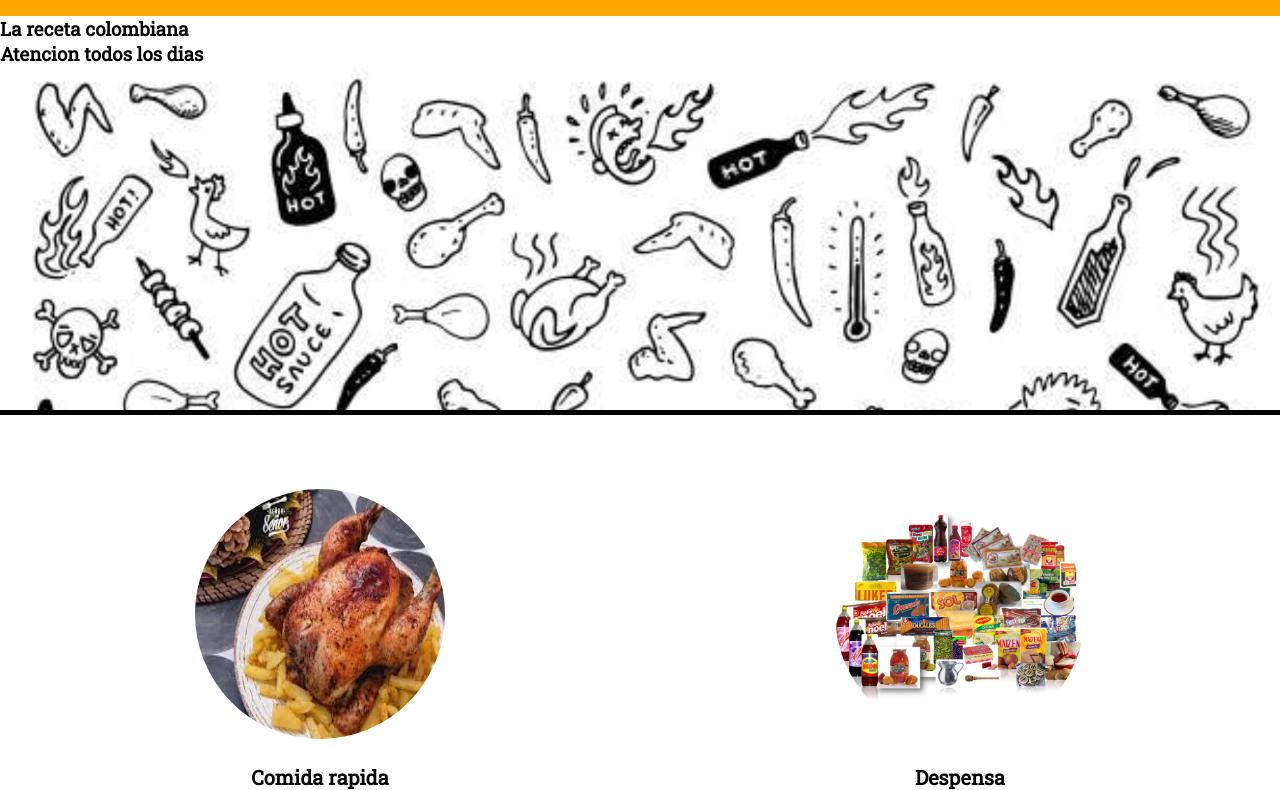
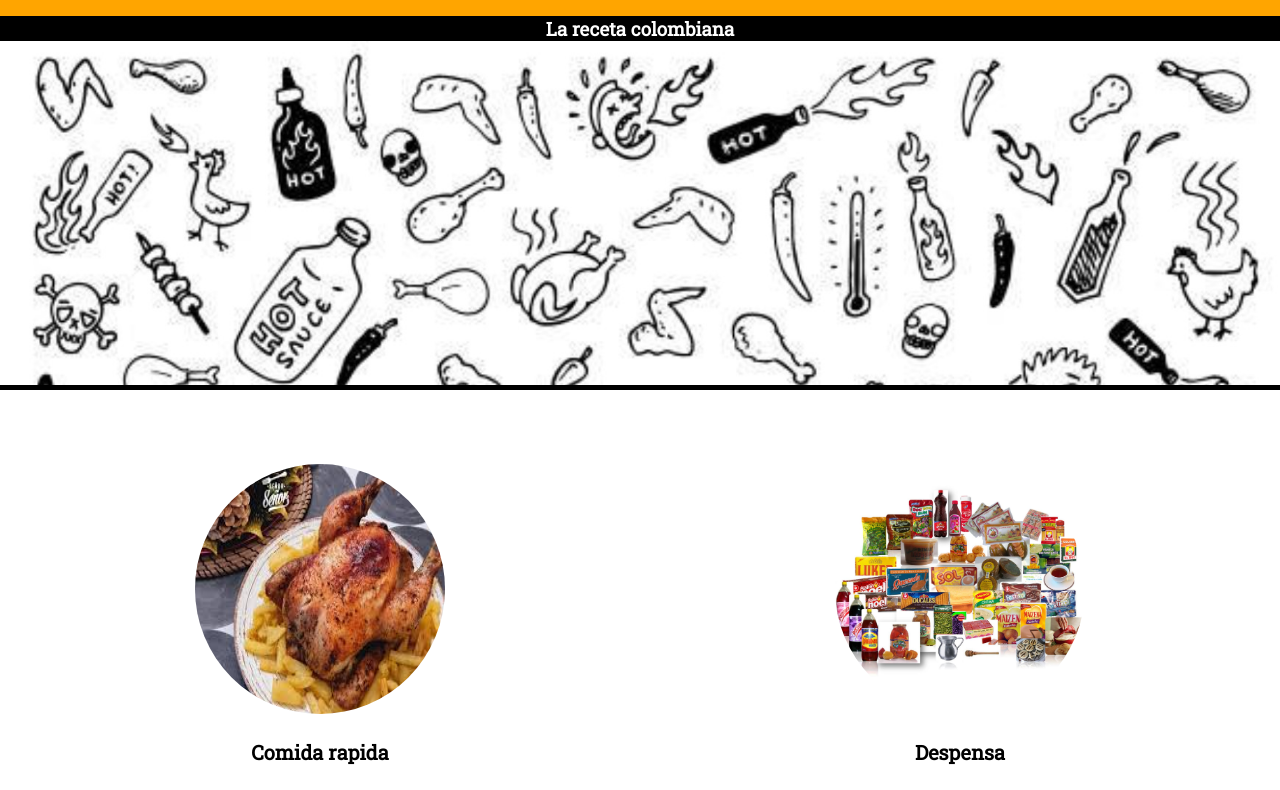
Before and after one commit to danielandrea19/project-coderhouse, a website: page index.html in a window 1280 px wide. Shown: the part 104-894 px from the top of the page. Drawn offline with Linux system fonts and the light colour scheme.

Commit message:
agregar estilos mensaje descripcion de cada pagina

```diff
--- a/index.html
+++ b/index.html
@@ -32,7 +32,6 @@
       <section class="section-linear-daily">
         <div class="div-linear-daily">
           <h3>La receta colombiana</h3>
-          <h3>Atencion todos los dias</h3>
         </div>
       </section>
 
--- /dev/null
+++ b/sass/components/_linear_title.scss
@@ -0,0 +1,9 @@
+.section-linear-daily {
+  background-color: black;
+  color: white;
+  text-align: center;
+  .div-linear-daily h3 {
+    padding: 0 30px;
+    margin: 0 auto;
+  }
+}
--- a/sass/style.scss
+++ b/sass/style.scss
@@ -12,4 +12,5 @@
 @import "./layout/main-grid-circle";
 
 /*componentes*/
-@import "./components/circle"
+@import "./components/circle";
+@import "./components/linear_title"
```
Also changed, not shown: css/style.css.
